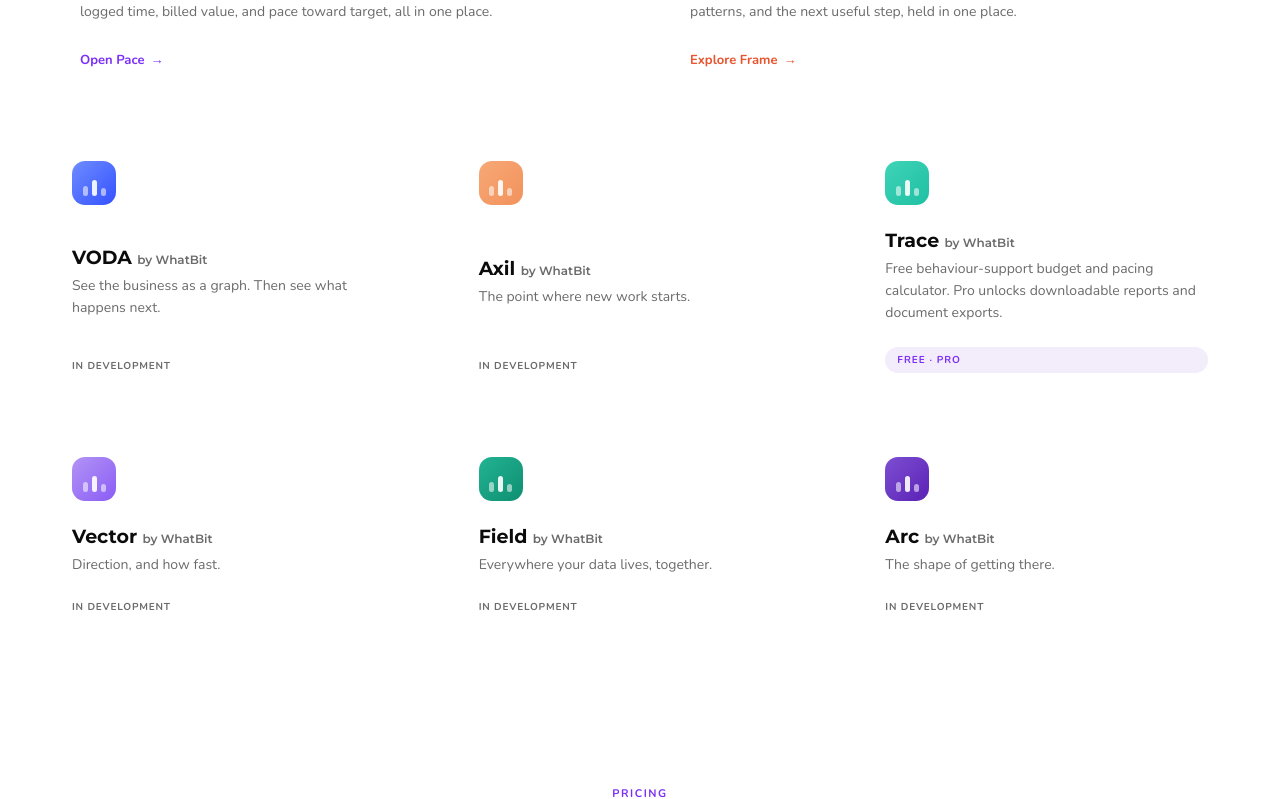
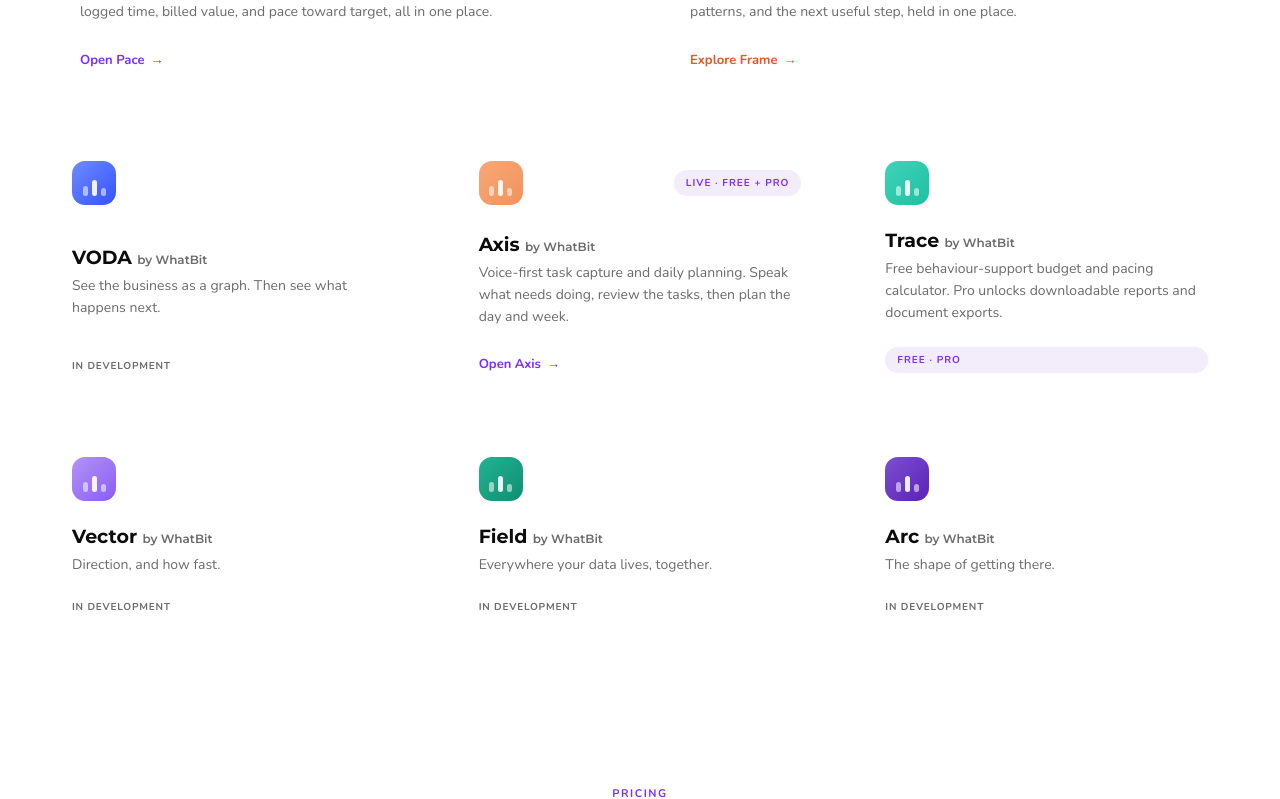
Before and after one commit to DaddysCoder/whatbit-web, a Next.js app: page / in a window 1280 px wide. Shown: the part 2264-3063 px from the top of the page. Built offline with nearby package versions, Linux system fonts and the light colour scheme.

Commit message:
fix: show live Axis product on WhatBit homepage

```diff
--- a/components/HomePage.tsx
+++ b/components/HomePage.tsx
@@ -205,11 +205,17 @@
             <div className={styles.dev}>IN DEVELOPMENT</div>
           </Link>
 
-          <Link href="/axil" className={`${styles.card} ${styles.axil}`} style={revealStyle(r("products"), 0.1, true)}>
-            <BarMark size={44} gradient="linear-gradient(135deg,#F7A876,#F2925C)" />
-            <div><div className={styles.cardName}>Axil <span className={styles.by}>by WhatBit</span></div><p className={styles.cardTag}>The point where new work starts.</p></div>
-            <div className={styles.dev}>IN DEVELOPMENT</div>
-          </Link>
+          <a href="https://axis.whatbit.tech" className={`${styles.card} ${styles.axil}`} style={revealStyle(r("products"), 0.1, true)}>
+            <div className={styles.cardTop}>
+              <BarMark size={44} gradient="linear-gradient(135deg,#F7A876,#F2925C)" />
+              <div className={styles.live}>LIVE · FREE + PRO</div>
+            </div>
+            <div>
+              <div className={styles.cardName}>Axis <span className={styles.by}>by WhatBit</span></div>
+              <p className={styles.cardTag}>Voice-first task capture and daily planning. Speak what needs doing, review the tasks, then plan the day and week.</p>
+            </div>
+            <div className={styles.explore}>Open Axis <span>→</span></div>
+          </a>
 
           <Link href="/trace" className={`${styles.card} ${styles.trace}`} style={revealStyle(r("products"), 0.1, true)}>
             <BarMark size={44} gradient="linear-gradient(135deg,#3FD4B8,#1FBFA3)" />
```
